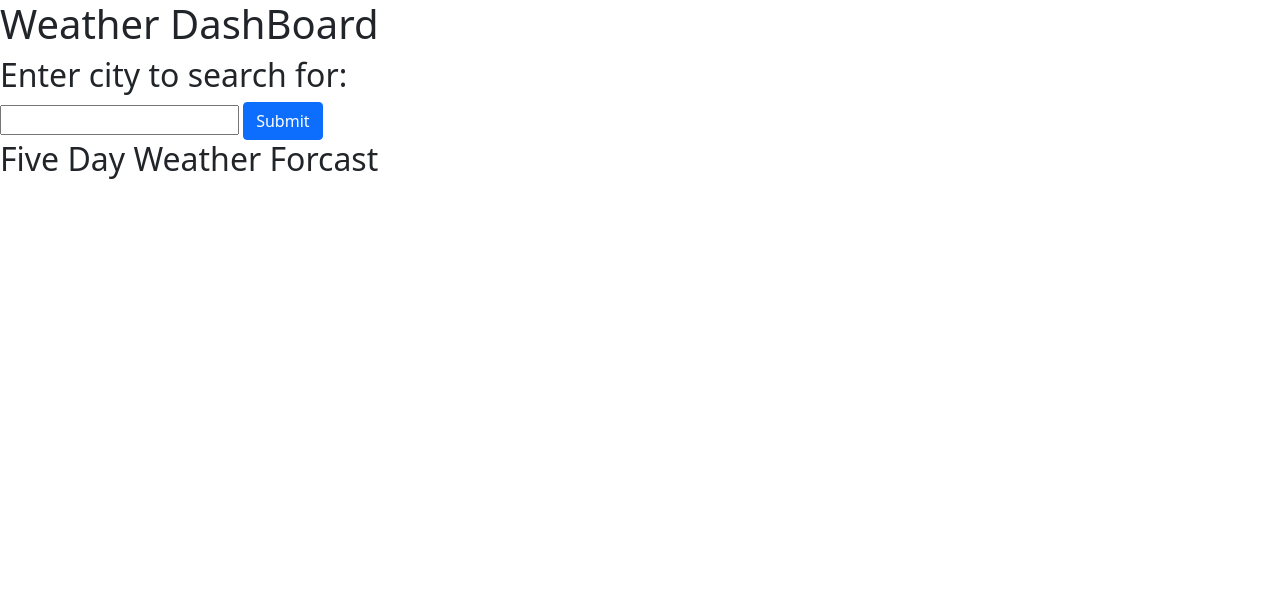
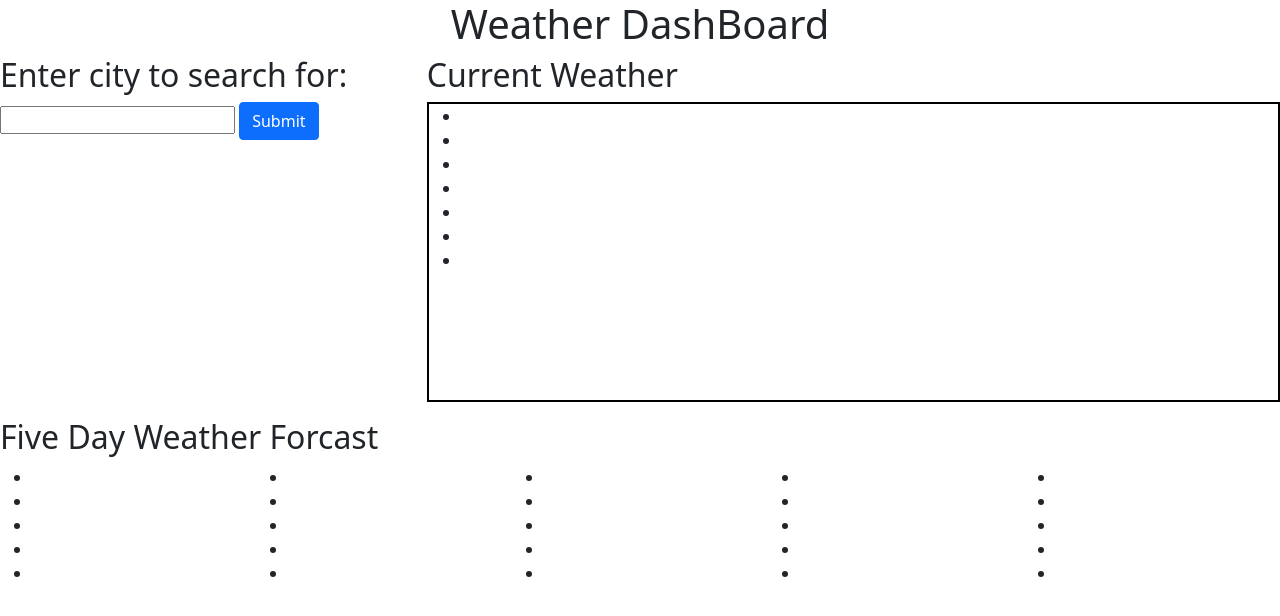
Before and after one commit to AdamAlibraheem000/weather-dashboard, a plain HTML site: page index.html in a window 1280 px wide. Drawn offline with nearby package versions, Linux system fonts and the light colour scheme.

Commit message:
updated html & css

```diff
--- a/assets/css/styles.css
+++ b/assets/css/styles.css
@@ -0,0 +1,25 @@
+* {
+  box-sizing: border-box;
+  margin: 0;
+  padding: 0;
+}
+
+.title {
+  display: flex;
+  justify-content: center;
+}
+
+.grid-one {
+  display: grid;
+  grid-template-columns: 2fr 4fr;
+}
+
+.grid-one .current {
+  height: 300px;
+  border: 2px solid black;
+}
+
+.grid-two {
+  display: grid;
+  grid-template-columns: 1fr 1fr 1fr 1fr 1fr;
+}
--- a/assets/js/script.js
+++ b/assets/js/script.js
@@ -47,33 +47,55 @@ btn.addEventListener("click", function () {
         .then(function (data) {
           // Get City name & add to array searchHistory:
           let getCityName = cityName;
-          searchHistory.push(getCityName);
-          console.log(searchHistory[0]);
+
+          // Check if city name is already in array before adding to array
+          for (let i = 0; i < searchHistory.length; i++) {
+            if (searchHistory[i] === getCityName) {
+              console.log("Already in array!");
+              break;
+            } else {
+              searchHistory.push(getCityName);
+            }
+          }
 
           //get date:
-          let nextDate = new Date(data.current.dt);
-          nextDate.toString();
+          let currentDateVar = moment().format("MMM Do YYYY");
 
           // Get weather Icon:
           let wIcon = data.current.weather[0].icon + ".png";
-          let weatherImg = document.createElement("img");
-          weatherImg.setAttribute("src", getWeatherIcon + wIcon);
-          document.body.appendChild(weatherImg);
+          // let weatherImg = document.createElement("img");
+          // weatherImg.setAttribute("src", getWeatherIcon + wIcon);
+          // document.body.appendChild(weatherImg);
+
+          let currentIcon = document.querySelector(".current-icon");
+          currentIcon.setAttribute("src", getWeatherIcon + wIcon);
 
           // Get current weather conditions:
-          // let temp = data.current.temp;
-          // let humidity = data.current.humidity;
-          // let windSpeed = data.current.wind_speed;
-          // let uv = data.current.uvi;
+          let temp = data.current.temp;
+          let humidity = data.current.humidity;
+          let windSpeed = data.current.wind_speed;
+          let uv = data.current.uvi; //UV index not working
 
-          let dayTwo = new Date(data.daily[1].dt);
-          dayTwo.toString();
+          let currentDate = document.querySelector(".current-date");
+          currentDate.textContent = currentDateVar;
+
+          let currentTemp = document.querySelector(".current-temp");
+          currentTemp.textContent = temp;
+
+          let currentHumd = document.querySelector(".current-humd");
+          currentHumd.textContent = humidity;
+
+          let currentWindSpeed = document.querySelector(".current-windSpeed");
+          currentWindSpeed.textContent = windSpeed;
+
+          let currentUV = document.querySelector(".current-uvi");
+          currentUV.textContent = uv;
 
           // console.log(uv);
           // console.log(temp);
           // console.log(humidity);
           // console.log(windSpeed);
-          console.log(nextDate);
+          // console.log(nextDate);
         });
     });
 });
@@ -117,6 +139,14 @@ function fiveDayFetch(cityName) {
       let dayFiveWind = fiveDayData.list[4].wind.speed;
       let dayFiveHumd = fiveDayData.list[4].main.humidity;
 
-      console.log("The number is: " + dayFiveIcon);
+      // console.log("The number is: " + dayFiveIcon);
     });
 }
+
+function StoreData() {
+  localStorage.setItem("arraySearchHistory", JSON.stringify(searchHistory));
+}
+
+function RetrieveData() {
+  searchHistory = JSON.parse(localStorage.getItem("arraySeachHistory"));
+}
--- a/index.html
+++ b/index.html
@@ -15,12 +15,78 @@
     <title>Weather DashBoard</title>
   </head>
   <body>
-    <h1>Weather DashBoard</h1>
-    <h2>Enter city to search for:</h2>
+    <div class="title">
+      <h1>Weather DashBoard</h1>
+    </div>
 
-    <input type="text" id="userInput" />
-    <button class="btn btn-primary" type="button">Submit</button>
+    <div class="grid-one">
+      <div>
+        <h2>Enter city to search for:</h2>
+        <input class="" type="text" id="userInput" />
+        <button class="btn btn-primary">Submit</button>
+      </div>
+      <div>
+        <h2>Current Weather</h2>
+        <ul class="current">
+          <li class="city-name"></li>
+          <li class="current-date"></li>
+          <li><img class="current-icon" src="" alt="" /></li>
+          <li class="current-temp"></li>
+          <li class="current-humd"></li>
+          <li class="current-windSpeed"></li>
+          <li class="current-uvi"></li>
+        </ul>
+      </div>
+    </div>
+
     <h2>Five Day Weather Forcast</h2>
+    <div class="grid-two">
+      <div class="forcast-one">
+        <ul>
+          <li></li>
+          <li></li>
+          <li></li>
+          <li></li>
+          <li></li>
+        </ul>
+      </div>
+      <div class="forcast-two">
+        <ul>
+          <li></li>
+          <li></li>
+          <li></li>
+          <li></li>
+          <li></li>
+        </ul>
+      </div>
+      <div class="forcast-three">
+        <ul>
+          <li></li>
+          <li></li>
+          <li></li>
+          <li></li>
+          <li></li>
+        </ul>
+      </div>
+      <div class="forcast-four">
+        <ul>
+          <li></li>
+          <li></li>
+          <li></li>
+          <li></li>
+          <li></li>
+        </ul>
+      </div>
+      <div class="forcast-five">
+        <ul>
+          <li></li>
+          <li></li>
+          <li></li>
+          <li></li>
+          <li></li>
+        </ul>
+      </div>
+    </div>
     <script src="https://cdnjs.cloudflare.com/ajax/libs/moment.js/2.24.0/moment.min.js"></script>
     <script src="./assets/js/script.js"></script>
   </body>
```
